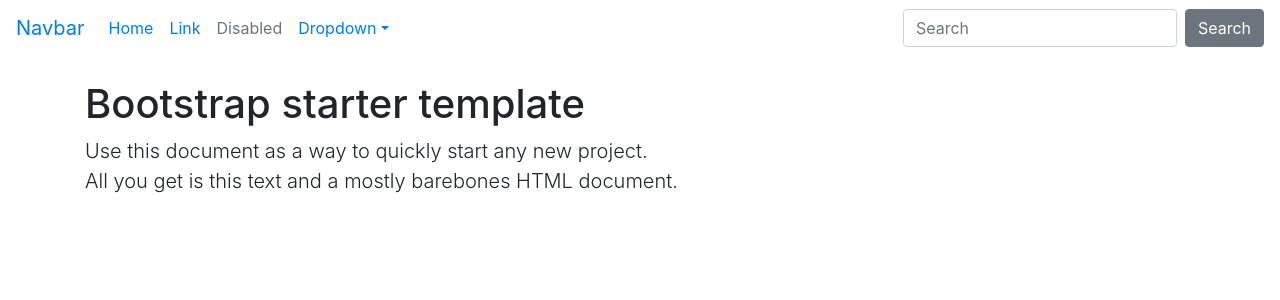
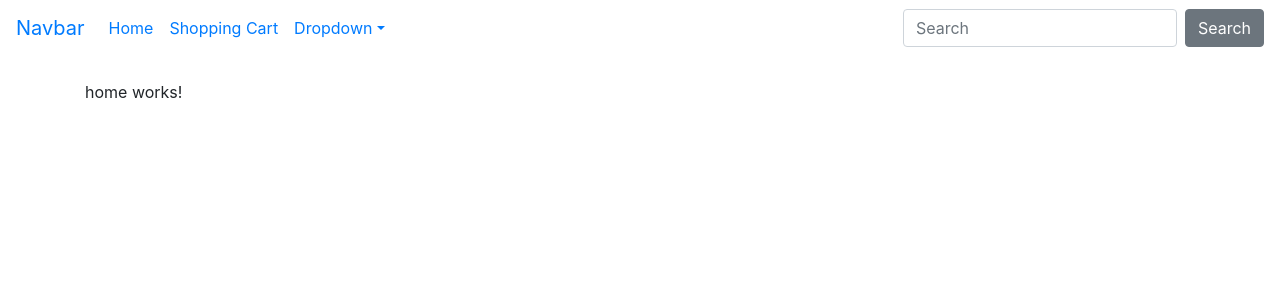
Before and after one commit to teemu61/shop, an Angular app: page / in a window 1280 px wide. Shown: the top 300 px of the page. Built offline with nearby package versions, Linux system fonts and the light colour scheme; what @angular/fire would draw is missing.

Commit message:
configure routing

```diff
--- a/src/app/app.component.html
+++ b/src/app/app.component.html
@@ -1,10 +1,14 @@
 
 <app-bs-navbar></app-bs-navbar>
 
-<main role="main" class="container">
+<!-- <main role="main" class="container"> -->
 
-  <div class="starter-template">
+<div class="container">
+  <router-outlet></router-outlet>
+
+<!--   <div class="starter-template">
     <h1>Bootstrap starter template</h1>
     <p class="lead">Use this document as a way to quickly start any new project.<br> All you get is this text and a
       mostly barebones HTML document.</p>
-  </div>
+  </div> -->
+</div>
--- a/src/app/bs-navbar/bs-navbar.component.html
+++ b/src/app/bs-navbar/bs-navbar.component.html
@@ -9,13 +9,10 @@
     <div class="collapse navbar-collapse" id="navbarsExampleDefault">
         <ul class="navbar-nav mr-auto">
             <li class="nav-item active">
-                <a class="nav-link" href="#">Home <span class="sr-only">(current)</span></a>
+                <a class="nav-link" href="/">Home <span class="sr-only">(current)</span></a>
             </li>
             <li class="nav-item">
-                <a class="nav-link" href="#">Link</a>
-            </li>
-            <li class="nav-item">
-                <a class="nav-link disabled" href="#" tabindex="-1" aria-disabled="true">Disabled</a>
+                <a class="nav-link" routerLink="/shopping-cart">Shopping Cart</a>
             </li>
             <li class="nav-item dropdown">
                 <a class="nav-link dropdown-toggle" href="#" id="dropdown01" data-toggle="dropdown" aria-haspopup="true"
```
